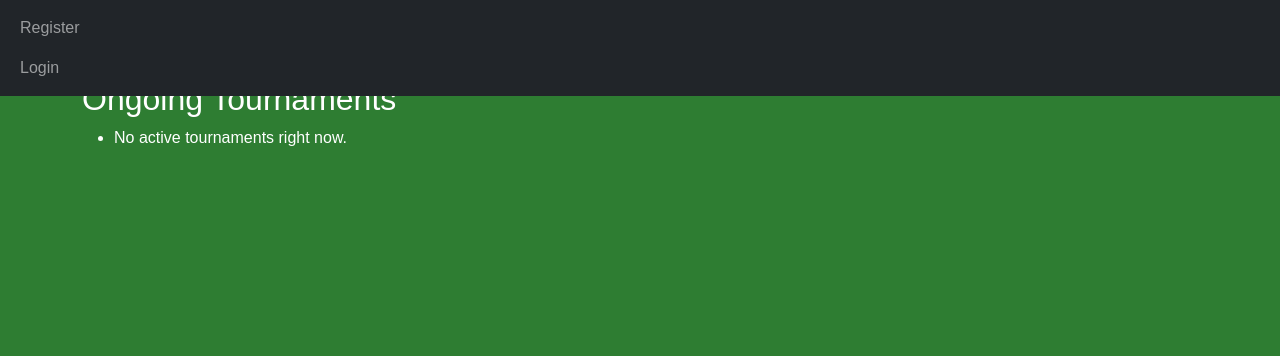
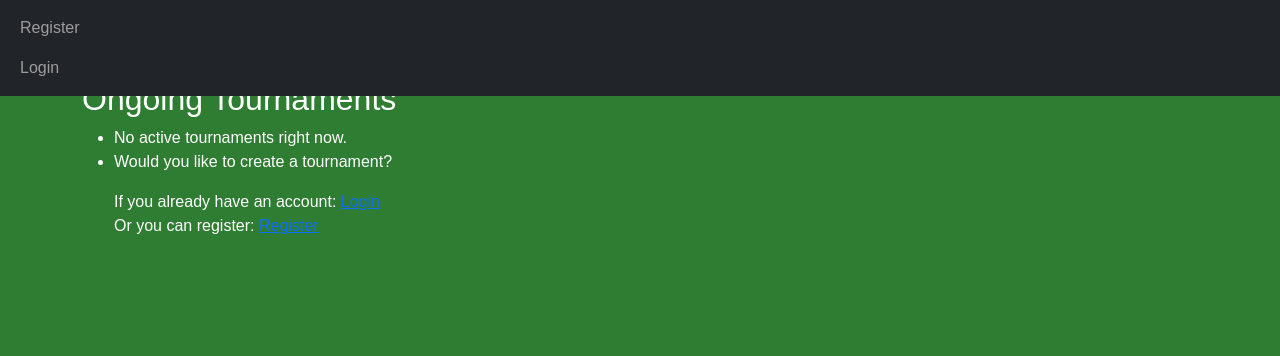
Before and after one commit to VeselinMar/TournamentManager, a Django app: page / in a window 1280 px wide. Shown: the top 356 px of the page. Run offline with Django 4.2, Linux system fonts and the light colour scheme; data that the repository does not hold is empty.

Commit message:
rework views

```diff
--- a/accounts/views.py
+++ b/accounts/views.py
@@ -24,4 +24,4 @@ class UserLoginView(LoginView):
         return get_post_login_redirect(self.request.user)
 
 class UserLogoutView(LogoutView):
-    next_page = reverse_lazy('login')
+    next_page = reverse_lazy('landing-page')
--- a/tournamentapp/templates/tournament/landing_page.html
+++ b/tournamentapp/templates/tournament/landing_page.html
@@ -13,6 +13,20 @@
     {% empty %}
       <li class="landing-page__list-item">No active tournaments right now.</li>
     {% endfor %}
+      <li>
+        <p>Would you like to create a tournament?</p>
+        <span>If you already have an account:
+        <a class="landing-page__link" href="{% url 'login' %}">
+          Login
+        </a>
+      </span>
+      <br>
+        <span>Or you can register:
+        <a class="landing-page__link" href="{% url 'register' %}">
+          Register
+        </a>
+      </span>
+      </li>
   </ul>
 </div>
 {% endblock %}
--- a/tournamentapp/templates/tournament/tournament_detail.html
+++ b/tournamentapp/templates/tournament/tournament_detail.html
@@ -1,7 +1,7 @@
 {% extends 'base.html' %}
 {% block content %}
 {% if no_tournament %}
-  <p>You have no active tournament. <a href="{% url 'tournament-create' %}">Create one now</a>.</p>
+  <p>You have no active tournament. <a href="{% url 'tournament-create' %}">Create a tournament now</a>.</p>
 {% else %}
   <h2>{{ tournament.name }}</h2>
   <table>
--- a/tournamentapp/views.py
+++ b/tournamentapp/views.py
@@ -34,7 +34,7 @@ class TournamentCreateView(CreateView, LoginRequiredMixin):
         return super().form_valid(form)
 
     def get_success_url(self):
-        return reverse('tournament-detail', kwargs={'pk': self.object.pk})
+        return reverse('team-create', kwargs={'tournament_id': self.object.pk})
 
 
 
```
Also changed, not shown: tournamentapp/forms.py (+10 -1 lines).
